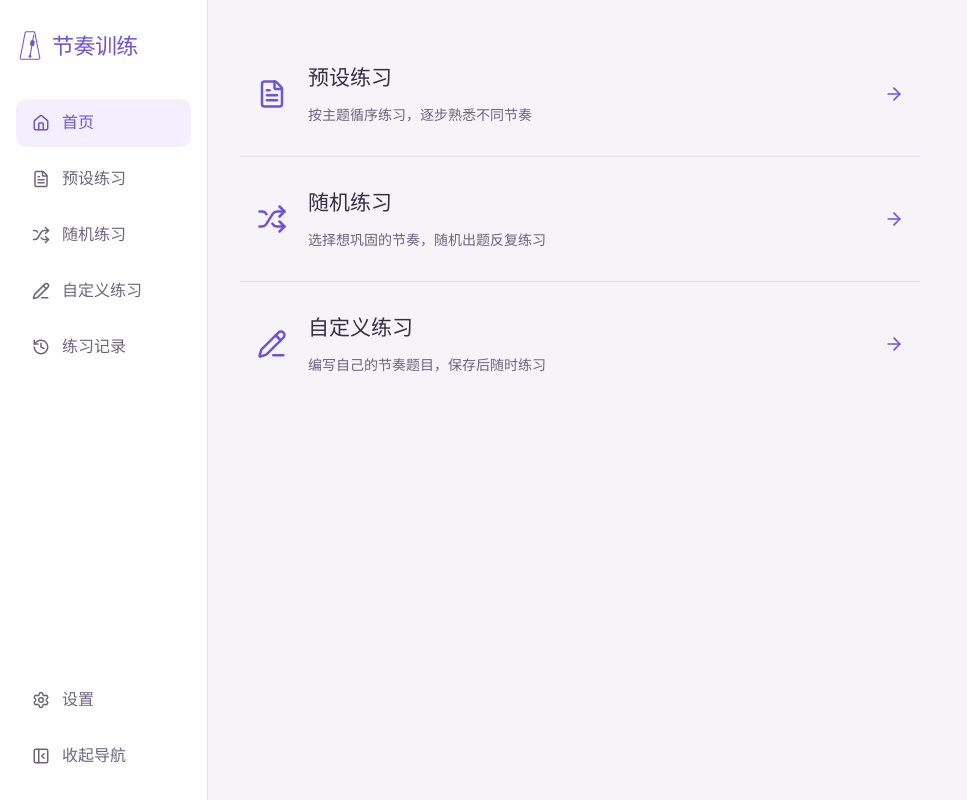
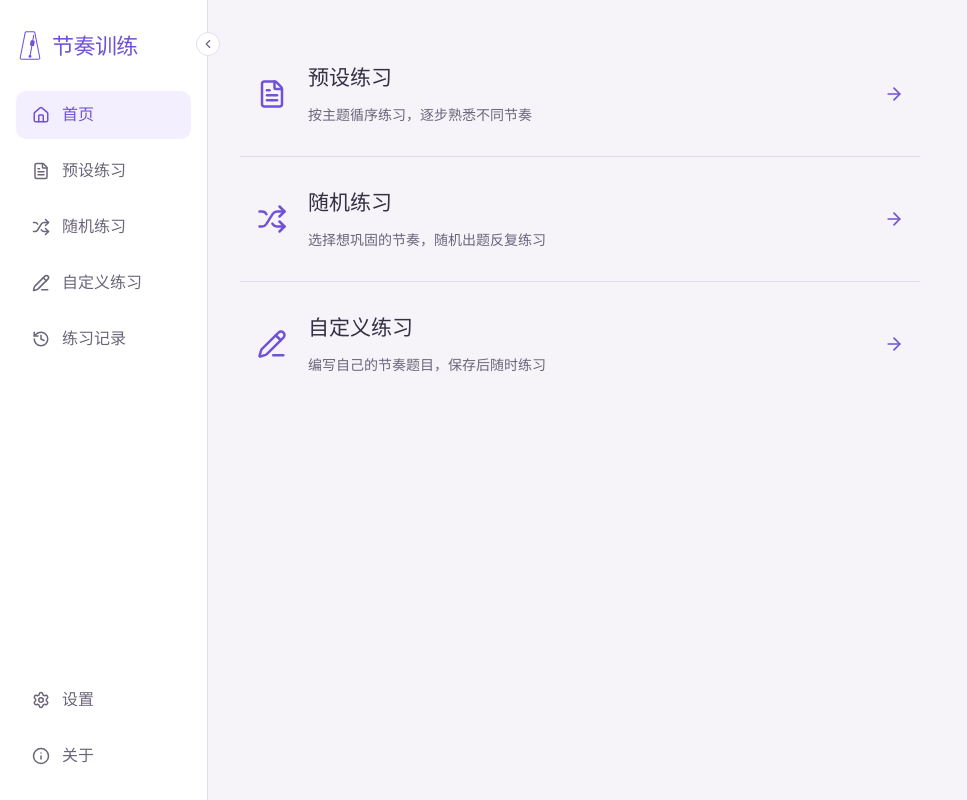
Before and after one commit to Emmet-Ray/a-rhythm-trainer, a React (Vite) app in the folder frontend/: page / in a window 1280 px wide. Shown: the whole page, without its empty margins (0-967 px from the left). Built offline with nearby package versions, Linux system fonts and the light colour scheme; no server answers.

Commit message:
UI: 新增关于页面，优化侧栏折叠控件

```diff
--- a/frontend/src/App.tsx
+++ b/frontend/src/App.tsx
@@ -18,6 +18,7 @@ const PresetPracticePage = routeModules.preset.Component;
 const CustomPracticePage = routeModules.custom.Component;
 const SettingsPage = routeModules.settings.Component;
 const PracticeRecordsPage = routeModules.records.Component;
+const AboutPage = routeModules.about.Component;
 
 function App() {
   return <PageNavigation><AppShell /></PageNavigation>;
@@ -48,6 +49,7 @@ function AppShell() {
             <Route path="/login" element={<Navigate to="/settings?category=account" replace />} />
             <Route path="/settings" element={<SettingsPage auth={auth} />} />
             <Route path="/records" element={<PracticeRecordsPage />} />
+            <Route path="/about" element={<AboutPage />} />
             <Route path="/" element={<HomePage />} />
             <Route path="/preset" element={<PresetPracticePage />} />
             <Route
--- a/frontend/src/design-system.css
+++ b/frontend/src/design-system.css
@@ -178,12 +178,17 @@
 .site-navigation a[aria-current] { background: var(--ds-tint); color: var(--ds-primary); }
 .site-navigation a:focus-visible { outline: 2px solid var(--ds-primary); outline-offset: -2px; }
 .site-navigation .site-settings-link { margin-top: auto; }
-.design-system .site-sidebar-toggle { display: flex; align-items: center; gap: 12px; min-height: 48px; padding: 10px 16px; flex-shrink: 0; border: 0; background: transparent; color: var(--ds-muted); box-shadow: none; transform: none; font-weight: 650; }
-.design-system .site-sidebar-toggle:hover { background: var(--ds-hover); color: var(--ds-ink); }
-.design-system .site-sidebar-toggle:active { transform: none; box-shadow: none; }
-.site-sidebar-toggle:focus-visible { outline: 2px solid var(--ds-primary); outline-offset: -2px; }
+.design-system .site-sidebar-toggle { position: fixed; z-index: 10; top: 28px; left: calc(var(--site-nav-width) - 16px); display: grid; place-items: center; width: 32px; height: 32px; min-height: 32px; padding: 0; border: 0; border-radius: 50%; background: transparent; color: var(--ds-muted); box-shadow: none; transform: none; }
+/* Keep the visible control small without shrinking its pointer target. */
+.site-sidebar-toggle::before { content: ""; position: absolute; inset: 4px; border: 1px solid var(--ds-line); border-radius: 50%; background: var(--ds-surface); transition: border-color var(--ds-motion), background-color var(--ds-motion); }
+.design-system .site-sidebar-toggle .ui-icon { position: relative; width: 14px; height: 14px; }
+.design-system .site-sidebar-toggle:hover:not(:disabled) { background: transparent; color: var(--ds-primary); }
+.site-sidebar-toggle:is(:hover, :focus-visible)::before { background: var(--ds-tint); border-color: var(--ds-primary); }
+.design-system .site-sidebar-toggle:active:not(:disabled) { transform: none; box-shadow: none; }
+.site-sidebar-toggle:focus-visible { outline: 2px solid var(--ds-primary); outline-offset: 0; }
 .site-sidebar { gap: 8px; }
-.site-sidebar > .brand { margin-bottom: 28px; }
+.site-sidebar-heading { display: flex; align-items: center; justify-content: space-between; gap: 4px; margin-bottom: 20px; }
+.site-sidebar-heading .brand { white-space: nowrap; }
 @media (min-width: 1001px) {
   .site-shell:has(.site-sidebar[data-collapsed="true"]) { --site-nav-width: 72px; }
   .site-sidebar[data-collapsed="true"] { padding-inline: 12px; }
@@ -191,6 +196,16 @@
   .site-sidebar[data-collapsed="true"] :is(.site-navigation a, .site-sidebar-toggle) { justify-content: center; padding-inline: 0; }
 }
 .site-mobile-header { display: none; }
+.about-content { max-width: 640px; }
+.about-links { list-style: none; margin: 0; padding: 0; }
+.about-link { display: flex; align-items: center; gap: 16px; padding: 20px 12px; border-radius: var(--ds-radius-sm); color: var(--ds-ink); }
+.about-link:hover { background: var(--ds-hover); }
+.about-link:focus-visible { outline: 2px solid var(--ds-primary); }
+.about-link > span:not(.sr-only) { flex: 1; min-width: 0; }
+.about-link strong { display: block; margin-bottom: 6px; }
+.about-link span span { color: var(--ds-muted); font-size: var(--ds-text-sm); overflow-wrap: anywhere; }
+.about-link > .ui-icon { color: var(--ds-primary); }
+.about-link .sr-only { position: absolute; width: 1px; height: 1px; padding: 0; margin: -1px; overflow: hidden; clip-path: inset(50%); white-space: nowrap; }
 .site-menu-drawer { margin: 0; padding: 20px 16px; width: min(288px, calc(100% - 40px)); max-width: none; height: 100dvh; max-height: none; border: 0; border-right: 1px solid var(--ds-line); background: var(--ds-surface); }
 .site-menu-drawer[open] { display: flex; flex-direction: column; gap: 24px; }
 .site-menu-drawer::backdrop { background: rgb(20 25 35 / 35%); }
--- a/frontend/src/navigation/SiteNavigation.tsx
+++ b/frontend/src/navigation/SiteNavigation.tsx
@@ -1,7 +1,7 @@
 import { useContext, useEffect, useRef, useState } from "react";
 import { VisitsContext } from "./usePageNavigation";
 import { Link, useLocation } from "react-router";
-import { House, FileText, Shuffle, PencilLine, History, Settings, Menu, X, PanelLeftClose, PanelLeftOpen } from "lucide-react";
+import { House, FileText, Shuffle, PencilLine, History, Settings, Info, Menu, X, ChevronLeft, ChevronRight } from "lucide-react";
 import BrandMark from "../brand/BrandMark";
 
 const destinations = [
@@ -11,6 +11,7 @@ const destinations = [
   { path: "/custom", label: "自定义练习", icon: PencilLine },
   { path: "/records", label: "练习记录", icon: History },
   { path: "/settings", label: "设置", icon: Settings },
+  { path: "/about", label: "关于", icon: Info },
 ];
 
 function NavigationLinks({ onNavigate, compact = false }: { onNavigate?: () => void; compact?: boolean }) {
@@ -64,13 +65,15 @@ export default function SiteNavigation() {
   }, [open]);
   return <>
     <aside className="site-sidebar design-system" data-collapsed={collapsed}>
-      <Brand compact={collapsed} /><NavigationLinks compact={collapsed} />
+      <div className="site-sidebar-heading">
+      <Brand compact={collapsed} />
       <button type="button" className="site-sidebar-toggle" onClick={toggleSidebar}
         aria-label={collapsed ? "展开导航" : "收起导航"} aria-expanded={!collapsed}
         title={collapsed ? "展开导航" : "收起导航"}>
-        {collapsed ? <PanelLeftOpen className="ui-icon" aria-hidden="true" /> : <PanelLeftClose className="ui-icon" aria-hidden="true" />}
-        {!collapsed && "收起导航"}
+        {collapsed ? <ChevronRight className="ui-icon" aria-hidden="true" /> : <ChevronLeft className="ui-icon" aria-hidden="true" />}
       </button>
+      </div>
+      <NavigationLinks compact={collapsed} />
     </aside>
     <header className="site-mobile-header design-system">
       <Brand />
--- a/frontend/src/navigation/routeModules.ts
+++ b/frontend/src/navigation/routeModules.ts
@@ -9,6 +9,7 @@ export const routeModules = {
   custom: preloadable(() => import("../pages/CustomPracticePage")),
   settings: preloadable(() => import("../pages/SettingsPage")),
   records: preloadable(() => import("../pages/PracticeRecordsPage")),
+  about: preloadable(() => import("../pages/AboutPage")),
 };
 
 /** 列表只预加载页面；明确指向练习或新建页时才加载对应的重型模块。 */
--- /dev/null
+++ b/frontend/src/pages/AboutPage.tsx
@@ -0,0 +1,25 @@
+import { ArrowUpRight, Mail } from "lucide-react";
+
+export default function AboutPage() {
+  return <section className="design-system about-page">
+    <title>关于 · 节奏训练</title>
+    <header className="page-heading"><h1>关于</h1></header>
+    <div className="about-content">
+      <ul className="navigation-list about-links">
+        <li><a className="about-link" href="https://github.com/Emmet-Ray/a-rhythm-trainer" target="_blank" rel="noopener noreferrer">
+          <svg className="ui-icon" viewBox="0 0 24 24" fill="currentColor" aria-hidden="true" focusable="false">
+            <path d="M12 .297C5.37.297 0 5.67 0 12.297c0 5.303 3.438 9.8 8.205 11.385.6.113.82-.258.82-.577 0-.285-.01-1.04-.015-2.04-3.338.724-4.043-1.61-4.043-1.61-.546-1.387-1.333-1.756-1.333-1.756-1.09-.745.083-.729.083-.729 1.205.084 1.838 1.237 1.838 1.237 1.07 1.835 2.809 1.305 3.495.998.108-.776.418-1.305.762-1.605-2.665-.303-5.467-1.334-5.467-5.931 0-1.31.469-2.381 1.236-3.221-.124-.303-.536-1.524.117-3.176 0 0 1.008-.322 3.301 1.23a11.52 11.52 0 0 1 3.003-.404c1.02.005 2.047.138 3.006.404 2.291-1.552 3.297-1.23 3.297-1.23.655 1.652.243 2.873.12 3.176.77.84 1.235 1.911 1.235 3.221 0 4.609-2.807 5.625-5.479 5.922.43.372.823 1.102.823 2.222 0 1.606-.015 2.898-.015 3.293 0 .322.216.694.825.576C20.565 22.092 24 17.595 24 12.297c0-6.627-5.373-12-12-12" />
+          </svg>
+          <span><strong>GitHub</strong><span>Emmet-Ray / a-rhythm-trainer</span></span>
+          <ArrowUpRight className="ui-icon" aria-hidden="true" />
+          <span className="sr-only">（在新标签页打开）</span>
+        </a></li>
+        <li><a className="about-link" href="mailto:mengtaoli@bupt.edu.cn">
+          <Mail className="ui-icon" aria-hidden="true" />
+          <span><strong>联系邮箱</strong><span>mengtaoli@bupt.edu.cn</span></span>
+          <ArrowUpRight className="ui-icon" aria-hidden="true" />
+        </a></li>
+      </ul>
+    </div>
+  </section>;
+}
```
Also changed, not shown: 2 other files (tests, documents, lock files or other folders).
